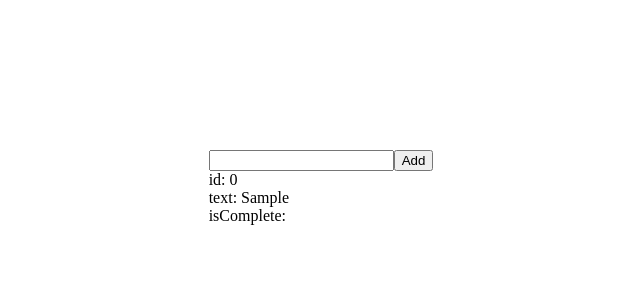
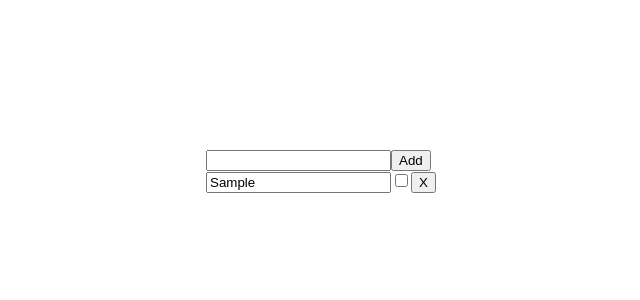
Before and after one commit to pozafly/state-management-test, a React (Vite) app: page / in a window 1280 px wide. Both pictures are taken after typing "Sample" into the empty fields and a click on the button "Add". Shown: the top 300 px of the page, without its empty margins (319-959 px from the left). Built offline with nearby package versions, Linux system fonts and the light colour scheme.

Commit message:
feat: Todo 리스트에 완료 및 삭제 기능 추가

```diff
--- a/src/components/TodoItem.tsx
+++ b/src/components/TodoItem.tsx
@@ -1,17 +1,56 @@
+import { useRecoilState } from 'recoil';
 import type { Todo } from './TodoList.tsx';
+import { todoListState } from '../store/index.ts';
+import type { ChangeEvent } from 'react';
 
 type TodoItemProp = {
   item: Todo;
 };
 
-export default function TodoItem({
-  item: { id, text, isComplete },
-}: TodoItemProp) {
+export default function TodoItem({ item }: TodoItemProp) {
+  const [todoList, setTodoList] = useRecoilState(todoListState);
+  const index = todoList.findIndex((listItem: Todo) => listItem === item);
+
+  const editItemText = (event: ChangeEvent) => {
+    const target = event.target as HTMLInputElement;
+    const newList = replaceItemAtIndex(todoList, index, {
+      ...item,
+      text: target.value,
+    });
+    setTodoList(newList);
+  };
+
+  const toggleItemCompletion = () => {
+    const newList = replaceItemAtIndex(todoList, index, {
+      ...item,
+      isComplete: !item.isComplete,
+    });
+
+    setTodoList(newList);
+  };
+
+  const deleteItem = () => {
+    const newList = removeItemAtIndex(todoList, index);
+    setTodoList(newList);
+  };
+
   return (
     <>
-      <div>id: {id}</div>
-      <div>text: {text}</div>
-      <div>isComplete: {isComplete}</div>
+      <input type="text" value={item.text} onChange={editItemText} />
+      <input
+        type="checkbox"
+        checked={item.isComplete}
+        onChange={toggleItemCompletion}
+      />
+      <button onClick={deleteItem}>X</button>
     </>
   );
 }
+
+function replaceItemAtIndex<T>(arr: T[], index: number, newValue: T): T[] {
+  return [...arr.slice(0, index), newValue, ...arr.slice(index + 1)];
+}
+
+function removeItemAtIndex<T>(arr: T[], index: number): T[] {
+  return [...arr.slice(0, index), ...arr.slice(index + 1)];
+}
```
